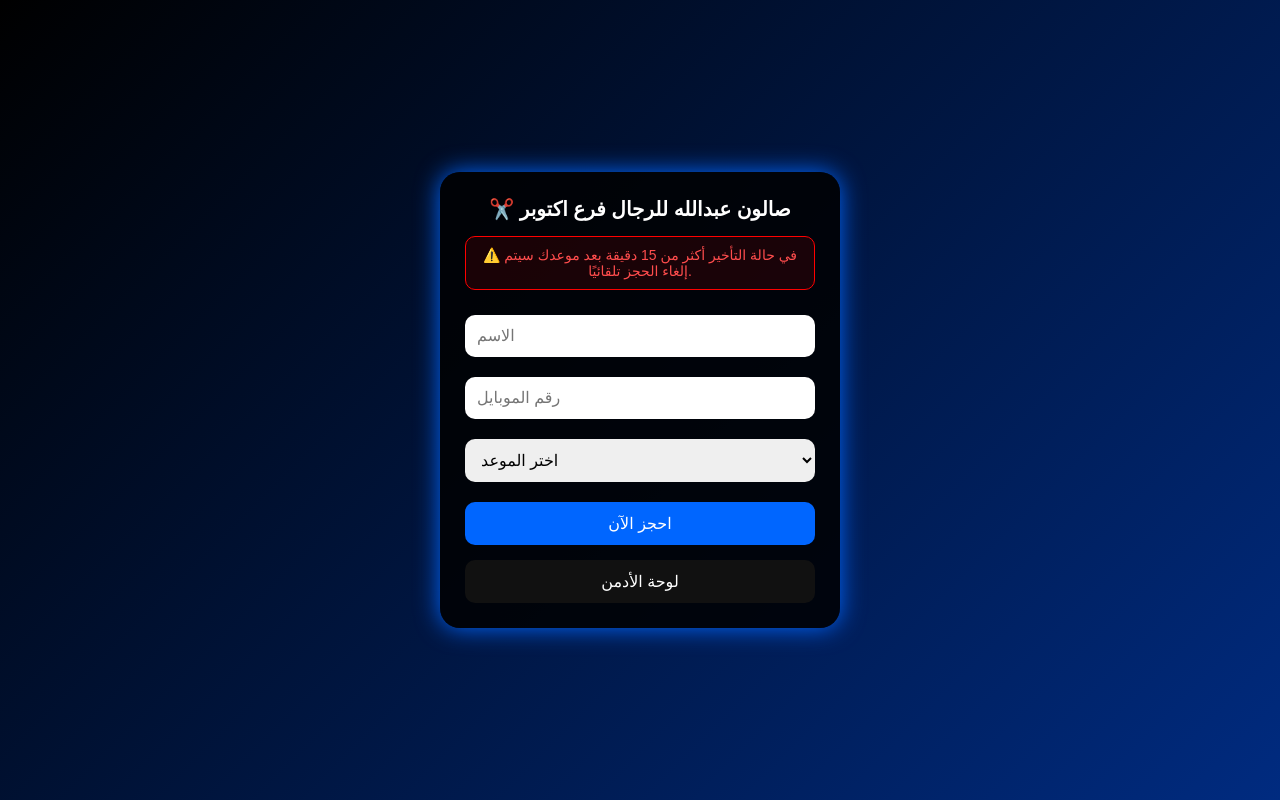
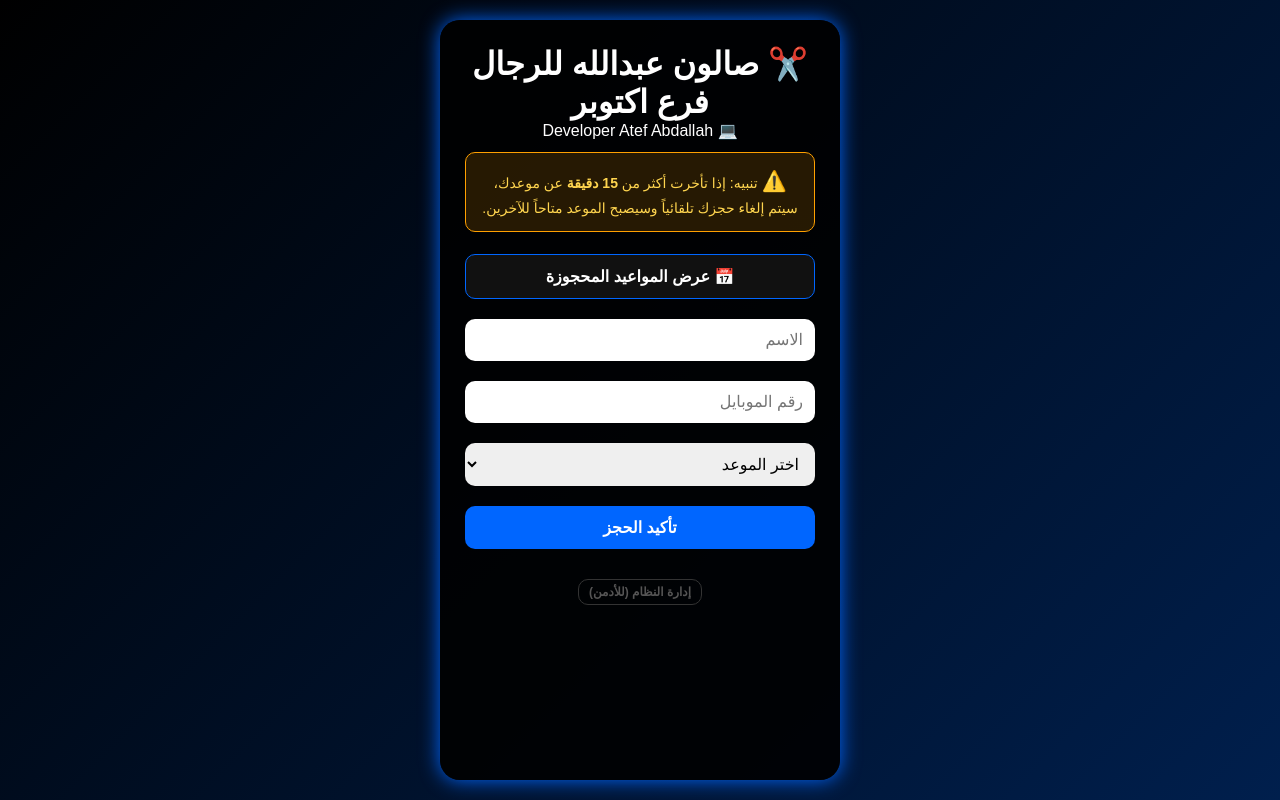
Before and after one commit to atefabdallah16/Appointment-booking-system, a Flask app: page / in a window 1280 px wide. Run offline with Flask 3, Linux system fonts and the light colour scheme; data comes from the database, SQL or seed files in the repository; both versions use the stored data as it was after the commit; data that the repository does not hold is empty; some libraries are stand-ins or nearby versions.

Commit message:
Add files via upload

```diff
--- a/app.py
+++ b/app.py
@@ -1,145 +1,143 @@
 import os
-import psycopg2
+import sqlite3
 from flask import Flask, render_template, request, redirect, session
 from datetime import datetime, timedelta
+from zoneinfo import ZoneInfo
 
 app = Flask(__name__)
 app.secret_key = "secret123"
 
-# التصحيح هنا:
-DATABASE_URL = "postgresql://postgres:a01027625506@localhost:5432/mydb"
+DB_PATH = os.path.join(os.path.dirname(__file__), "bookings.db")
 
 def get_db():
-    # تأكد أن DATABASE_URL نص صريح وليس None
-    return psycopg2.connect(DATABASE_URL)
+    conn = sqlite3.connect(DB_PATH)
+    conn.row_factory = sqlite3.Row
+    return conn
 
-# -----------------------
-# إنشاء الجدول
-# -----------------------
 def init_db():
     conn = get_db()
     cur = conn.cursor()
     cur.execute("""
         CREATE TABLE IF NOT EXISTS bookings (
-            id SERIAL PRIMARY KEY,
+            id INTEGER PRIMARY KEY AUTOINCREMENT,
             name TEXT,
             phone TEXT,
-            booking_datetime TIMESTAMP,
+            booking_datetime TEXT,
             status TEXT
         )
     """)
     conn.commit()
-    cur.close()
     conn.close()
 
-# -----------------------
-# إلغاء الحجوزات بعد 15 دقيقة
-# -----------------------
+def parse_dt(dt_str):
+    dt = datetime.fromisoformat(dt_str)
+    if dt.tzinfo is None:
+        dt = dt.replace(tzinfo=ZoneInfo("Africa/Cairo"))
+    return dt
+
 def cancel_expired():
     conn = get_db()
     cur = conn.cursor()
-
     cur.execute("SELECT id, booking_datetime FROM bookings WHERE status='active'")
     rows = cur.fetchall()
-    now = datetime.now()
-
+    now = datetime.now(ZoneInfo("Africa/Cairo"))
     for row in rows:
-        if now > row[1] + timedelta(minutes=15):
-            cur.execute("UPDATE bookings SET status='cancelled' WHERE id=%s", (row[0],))
-
+        booking_time = parse_dt(row["booking_datetime"])
+        # بعد 15 دقيقة من وقت الحجز يتلغى تلقائياً
+        if now > booking_time + timedelta(minutes=15):
+            cur.execute("UPDATE bookings SET status='late_cancelled' WHERE id=?", (row["id"],))
     conn.commit()
-    cur.close()
     conn.close()
 
-# -----------------------
 @app.route("/")
 def home():
     cancel_expired()
-    return render_template("index.html")
+    conn = get_db()
+    cur = conn.cursor()
+    now = datetime.now(ZoneInfo("Africa/Cairo"))
+    today_str = now.strftime("%Y-%m-%d")
+    # جيب الحجوزات النشطة فقط (المُلغاة بتبقى متاحة تاني)
+    cur.execute("SELECT booking_datetime FROM bookings WHERE status='active'")
+    all_bookings = cur.fetchall()
+    booked_times = []
+    for row in all_bookings:
+        dt = parse_dt(row["booking_datetime"])
+        dt_cairo = dt.astimezone(ZoneInfo("Africa/Cairo"))
+        if dt_cairo.strftime("%Y-%m-%d") == today_str:
+            booked_times.append(dt_cairo.strftime("%H:%M"))
+    conn.close()
+    return render_template("index.html", booked_times=booked_times)
 
-# -----------------------
 @app.route("/book", methods=["POST"])
 def book():
     name = request.form["name"]
     phone = request.form["phone"]
     time_str = request.form["time"]
+    now = datetime.now(ZoneInfo("Africa/Cairo"))
+    target_date = now.strftime("%Y-%m-%d")
+    booking_datetime = datetime.strptime(target_date + " " + time_str, "%Y-%m-%d %H:%M").replace(tzinfo=ZoneInfo("Africa/Cairo"))
 
-    now = datetime.now()
-    today = now.strftime("%Y-%m-%d")
-    booking_datetime = datetime.strptime(today + " " + time_str, "%Y-%m-%d %H:%M")
+    if booking_datetime < now:
+        return "❌ عذراً، هذا الوقت قد مضى بالفعل اليوم"
 
-    if booking_datetime <= now:
-        return "❌ لا يمكن الحجز في وقت ماضي"
+    booking_str = booking_datetime.isoformat()
 
     conn = get_db()
     cur = conn.cursor()
-
-    cur.execute("""
-        SELECT * FROM bookings
-        WHERE booking_datetime=%s AND status='active'
-    """, (booking_datetime,))
-    existing = cur.fetchone()
-
-    if existing:
-        cur.close()
+    cur.execute("SELECT * FROM bookings WHERE booking_datetime=? AND status='active'", (booking_str,))
+    if cur.fetchone():
         conn.close()
         return "❌ هذا الموعد محجوز بالفعل"
 
-    cur.execute("""
-        INSERT INTO bookings (name, phone, booking_datetime, status)
-        VALUES (%s, %s, %s, %s)
-    """, (name, phone, booking_datetime, "active"))
-
+    cur.execute("INSERT INTO bookings (name, phone, booking_datetime, status) VALUES (?, ?, ?, ?)",
+                (name, phone, booking_str, "active"))
     conn.commit()
-    cur.close()
     conn.close()
-
     return render_template("success.html")
 
-# -----------------------
+@app.route("/public_schedule")
+def public_schedule():
+    cancel_expired()
+    conn = get_db()
+    cur = conn.cursor()
+    cur.execute("SELECT booking_datetime FROM bookings WHERE status='active' ORDER BY booking_datetime")
+    raw = cur.fetchall()
+    conn.close()
+    bookings = [(parse_dt(row["booking_datetime"]),) for row in raw]
+    return render_template("public_schedule.html", bookings=bookings)
+
 @app.route("/login", methods=["GET", "POST"])
 def login():
     if request.method == "POST":
         if request.form["password"] == "101010":
             session["admin"] = True
             return redirect("/admin")
-        else:
-            return "❌ الصفحه خاصه بالمسؤول فقط"
+        return "❌ الباسورد خطأ"
     return render_template("login.html")
 
-# -----------------------
 @app.route("/admin")
 def admin():
-    if not session.get("admin"):
-        return redirect("/login")
-
+    if not session.get("admin"): return redirect("/login")
     cancel_expired()
-
     conn = get_db()
     cur = conn.cursor()
-    cur.execute("SELECT * FROM bookings ORDER BY booking_datetime")
-    bookings = cur.fetchall()
-    cur.close()
+    cur.execute("SELECT id, name, phone, booking_datetime, status FROM bookings ORDER BY booking_datetime")
+    raw = cur.fetchall()
     conn.close()
-
+    bookings = [(row["id"], row["name"], row["phone"], parse_dt(row["booking_datetime"]), row["status"]) for row in raw]
     return render_template("admin.html", bookings=bookings)
 
-# -----------------------
 @app.route("/delete_all")
 def delete_all():
-    if not session.get("admin"):
-        return redirect("/login")
-
+    if not session.get("admin"): return redirect("/login")
     conn = get_db()
     cur = conn.cursor()
     cur.execute("DELETE FROM bookings")
     conn.commit()
-    cur.close()
     conn.close()
-
     return redirect("/admin")
 
-# -----------------------
+init_db()
+
 if __name__ == "__main__":
-    init_db()
     app.run(debug=True)
--- a/templates/index.html
+++ b/templates/index.html
@@ -1,138 +1,67 @@
 <!DOCTYPE html>
-<html lang="ar">
+<html lang="ar" dir="rtl">
 <head>
 <meta charset="UTF-8">
 <meta name="viewport" content="width=device-width, initial-scale=1.0">
-<title>صالون عبدالله للرجال فرع اكتوبر</title>
-
+<title>صالون عبدالله</title>
 <style>
-*{
-margin:0;
-padding:0;
-box-sizing:border-box;
+    *{margin:0;padding:0;box-sizing:border-box;font-family:Arial;}
+    body{background:linear-gradient(135deg,#000,#001f4d);color:white;display:flex;justify-content:center;min-height:100vh;padding:20px;}
+    .container{width:100%;max-width:400px;background:rgba(0,0,0,0.9);padding:25px;border-radius:20px;box-shadow:0 0 20px #0066ff;text-align:center;}
+    input, select, button{width:100%;padding:12px;margin:10px 0;border-radius:10px;border:none;font-size:16px;}
+    button{background:#0066ff;color:white;cursor:pointer; font-weight: bold;}
+    .booked-option { color: red !important; }
+    .schedule-btn { background: #111; border: 1px solid #0066ff; margin-top: 10px; }
+    .admin-link-btn { background: transparent; color: #555; font-size: 12px; margin-top: 20px; border: 1px solid #333; width: auto; padding: 5px 10px;}
+    .warning-box {
+        background: rgba(255, 160, 0, 0.15);
+        border: 1px solid #ffa000;
+        border-radius: 10px;
+        padding: 12px;
+        margin: 12px 0;
+        color: #ffd54f;
+        font-size: 14px;
+        line-height: 1.6;
     }
-
-body{
-font-family:Arial, sans-serif;
-background:linear-gradient(135deg,#000000,#002b80);
-color:white;
-display:flex;
-justify-content:center;
-align-items:center;
-min-height:100vh;
-padding:20px;
-}
-
-.container{
-width:100%;
-max-width:400px;
-background:rgba(0,0,0,0.85);
-padding:25px;
-border-radius:20px;
-box-shadow:0 0 25px #0066ff;
-text-align:center;
-}
-
-h1{
-font-size:20px;
-margin-bottom:10px;
-}
-
-.warning{
-background:rgba(255,0,0,0.1);
-border:1px solid red;
-padding:10px;
-border-radius:10px;
-margin:15px 0;
-color:#ff4d4d;
-font-size:14px;
-}
-
-input, select{
-width:100%;
-padding:12px;
-margin:10px 0;
-border-radius:10px;
-border:none;
-font-size:16px;
-}
-
-button{
-width:100%;
-padding:12px;
-margin-top:10px;
-border:none;
-border-radius:10px;
-background:#0066ff;
-color:white;
-font-size:16px;
-cursor:pointer;
-transition:0.3s;
-}
-
-button:hover{
-background:#3385ff;
-}
-
-.admin-btn{
-background:#111;
-margin-top:15px;
-}
+    .warning-box span { font-size: 20px; }
 </style>
 </head>
+<body>
+<div class="container">
+    <h1>✂️ صالون عبدالله للرجال فرع اكتوبر </h1>
+    <p>💻 Developer Atef Abdallah </p>
 
-<body>
-
-<div class="container">
-
-<h1>✂️ صالون عبدالله للرجال فرع اكتوبر</h1>
-
-<div class="warning">
-⚠️ في حالة التأخير أكثر من 15 دقيقة بعد موعدك سيتم إلغاء الحجز تلقائيًا.
+    <div class="warning-box">
+        <span>⚠️</span> تنبيه: إذا تأخرت أكثر من <strong>15 دقيقة</strong> عن موعدك، سيتم إلغاء حجزك تلقائياً وسيصبح الموعد متاحاً للآخرين.
     </div>
 
+    <a href="/public_schedule"><button class="schedule-btn">📅 عرض المواعيد المحجوزة</button></a>
+
     <form method="POST" action="/book">
-
         <input type="text" name="name" placeholder="الاسم" required>
-
         <input type="text" name="phone" placeholder="رقم الموبايل" required>
 
         <select name="time" required>
             <option value="">اختر الموعد</option>
-<option>1:00</option>
-<option>1:30</option>
-<option>2:00</option>
-<option>2:30</option>
-<option>3:00</option>
-<option>3:30</option>
-<option>4:00</option>
-<option>4:30</option>
-<option>5:00</option>
-<option>5:30</option>
-<option>6:00</option>
-<option>6:30</option>
-<option>7:00</option>
-<option>7:30</option>
-<option>8:00</option>
-<option>8:30</option>
-<option>9:00</option>
-<option>9:30</option>
-<option>10:00</option>
-<option>10:30</option>
-<option>11:00</option>
-<option>11:30</option>
-<option>12:00</option>
+            {% set times = [
+                ('13:00','1:00 م'),('13:30','1:30 م'),('14:00','2:00 م'),('14:30','2:30 م'),
+                ('15:00','3:00 م'),('15:30','3:30 م'),('16:00','4:00 م'),('16:30','4:30 م'),
+                ('17:00','5:00 م'),('17:30','5:30 م'),('18:00','6:00 م'),('18:30','6:30 م'),
+                ('19:00','7:00 م'),('19:30','7:30 م'),('20:00','8:00 م'),('20:30','8:30 م'),
+                ('21:00','9:00 م'),('21:30','9:30 م'),('22:00','10:00 م'),('22:30','10:30 م'),
+                ('23:00','11:00 م'),('23:30','11:30 م')
+            ] %}
+            {% for val, label in times %}
+                {% if val in booked_times %}
+                    <option value="{{val}}" disabled class="booked-option">🔴 {{label}} (محجوز)</option>
+                {% else %}
+                    <option value="{{val}}">🟢 {{label}}</option>
+                {% endif %}
+            {% endfor %}
         </select>
-
-<button type="submit">احجز الآن</button>
-
+        <button type="submit">تأكيد الحجز</button>
     </form>
-
-<a href="/login">
-<button class="admin-btn">لوحة الأدمن</button>
-</a>
-
+    <a href="/login"><button class="admin-link-btn">إدارة النظام (للأدمن)</button></a>
 </div>
-
 </body>
 </html>
```
Also changed, not shown: requirements.txt (+4 -21 lines), templates/admin.html (+19 -99 lines), templates/public_schedule.html (added, +26 -0 lines), bookings.db (added), 1 other file. Lines whose indentation alone changed are shown as unchanged.
